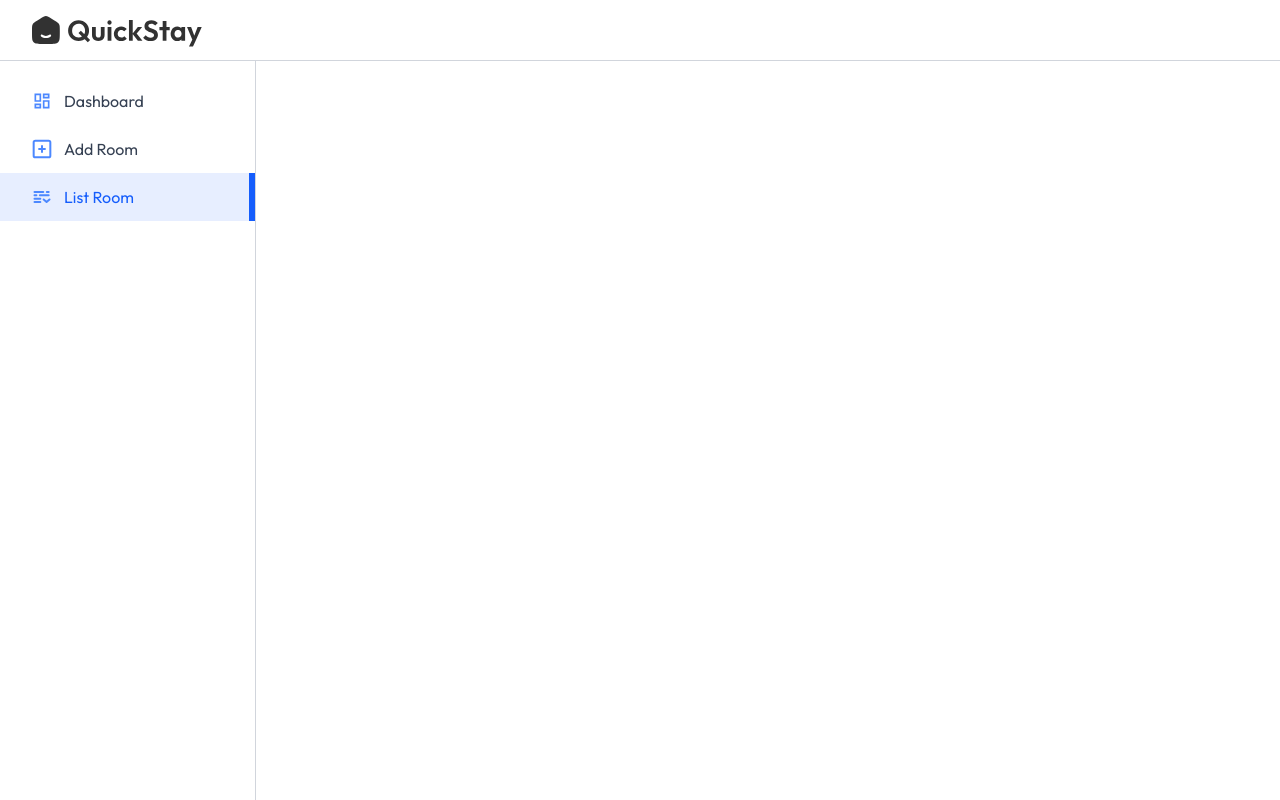
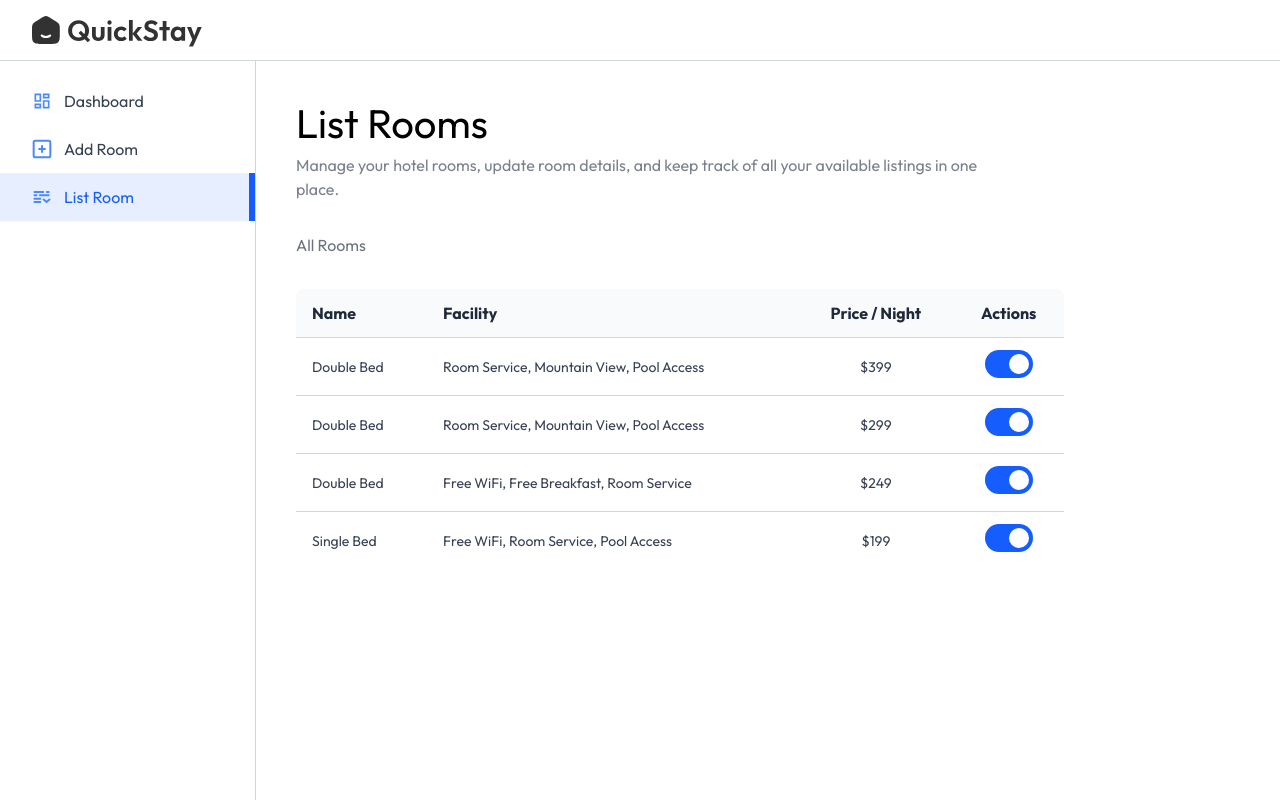
Before and after one commit to Rupeshkashyap2/hotel_booking, a React (Vite) app: page /owner/list-room in a window 1280 px wide. Built offline with nearby package versions, Linux system fonts and the light colour scheme; no server answers; a web font is replaced by a local one.

Commit message:
Frontend_c

```diff
--- a/src/pages/hotelOwner/ListRoom.jsx
+++ b/src/pages/hotelOwner/ListRoom.jsx
@@ -1,10 +1,76 @@
-import React from "react";
+import React, { useState } from "react";
+import { roomsDummyData } from "../../assets/assets";
+import Title from "../../components/Title";
 
 const ListRoom = () =>{
+
+    const [rooms, setRooms] = useState(roomsDummyData)
+
     return (
         <div>
+         <Title align='left' font='outfit' title='List Rooms'
+          subTitle='Manage your hotel rooms, update room details, and keep track of all your available listings in one place.'/>
 
+        <p className="text-gray-500 my-8">All Rooms</p>
+
+        <div className="w-full max-w-3xl text-left rounded-lg max-h-80 overflow-y-scroll mt-3">
+            <table className="w-full">
+                <thead className="bg-gray-50">
+                    <tr className="text-gray-800 font-medium">
+                        <th className="py-3 px-4 text-left">
+                            Name
+                        </th>
+                        <th className="py-3 px-4 text-left max-sm:hidden">
+                            Facility
+                        </th>
+                        <th className="py-3 px-4 text-center">
+                            Price / Night
+                        </th>
+                        <th className="py-3 px-4 text-center">
+                            Actions
+                        </th>
+                    </tr>
+                </thead>
+
+                <tbody className="text-sm">
+                    {
+                        rooms.map((item, index) => (
+                            <tr key={index}>
+                                <td className="py-3 px-4 text-gray-700 border-t border-gray-300">
+                                    {item.roomType}
+                                </td>
+
+                                <td className="py-3 px-4 text-gray-700 border-t border-gray-300 max-sm:hidden">
+                                    {item.amenities.join(", ")}
+                                </td>
+
+                                <td className="py-3 px-4 text-gray-700 border-t border-gray-300 text-center">
+                                    ${item.pricePerNight}
+                                </td>
+
+                                <td className="py-3 px-4 border-t border-gray-300 text-sm text-red-500 text-center">
+                                    <label className="relative inline-flex items-center cursor-pointer text-gray-900 gap-3">
+                                        <input
+                                            type="checkbox"
+                                            className="sr-only peer"
+                                            checked={item.isAvailable}
+                                            onChange={() => {}}
+                                        />
+
+                                        <div className="w-12 h-7 bg-slate-300 rounded-full peer peer-checked:bg-blue-600 transition-colors duration-200">
+                                        </div>
+
+                                        <span className="absolute left-1 top-1 w-5 h-5 bg-white rounded-full transition-transform duration-200 ease-in-out peer-checked:translate-x-5"></span>
+                                    </label>
+                                </td>
+                            </tr>
+                        ))
+                    }
+                </tbody>
+            </table>
+        </div>
         </div>
     )
 }
+
 export default ListRoom
```
